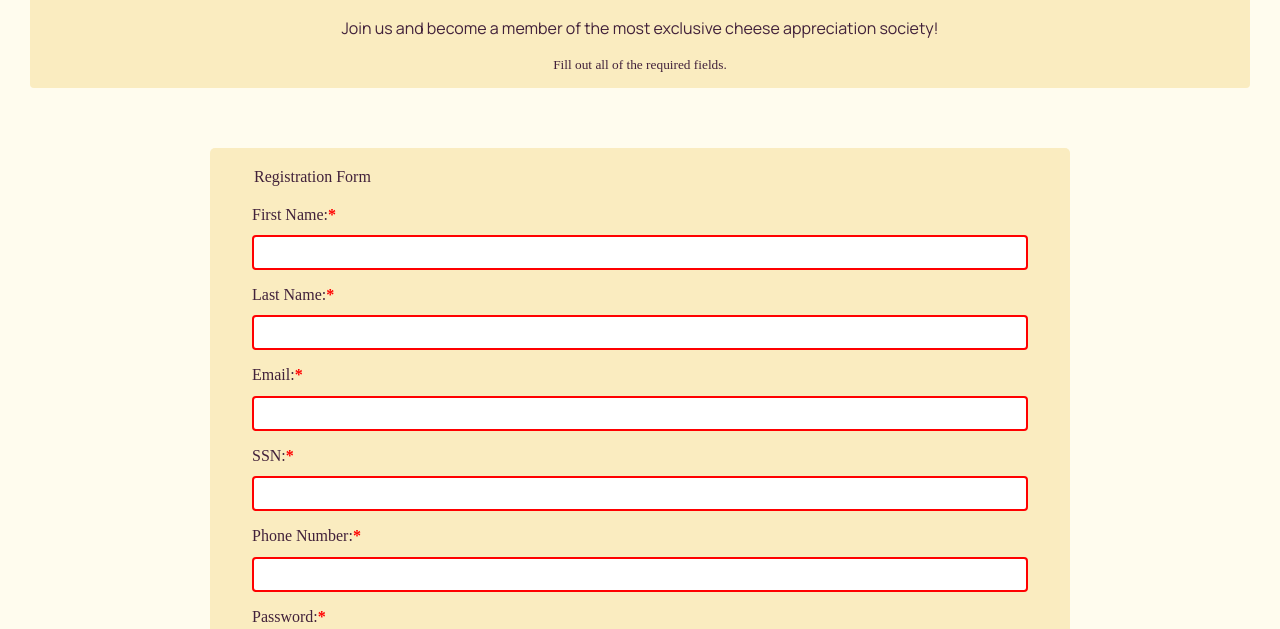
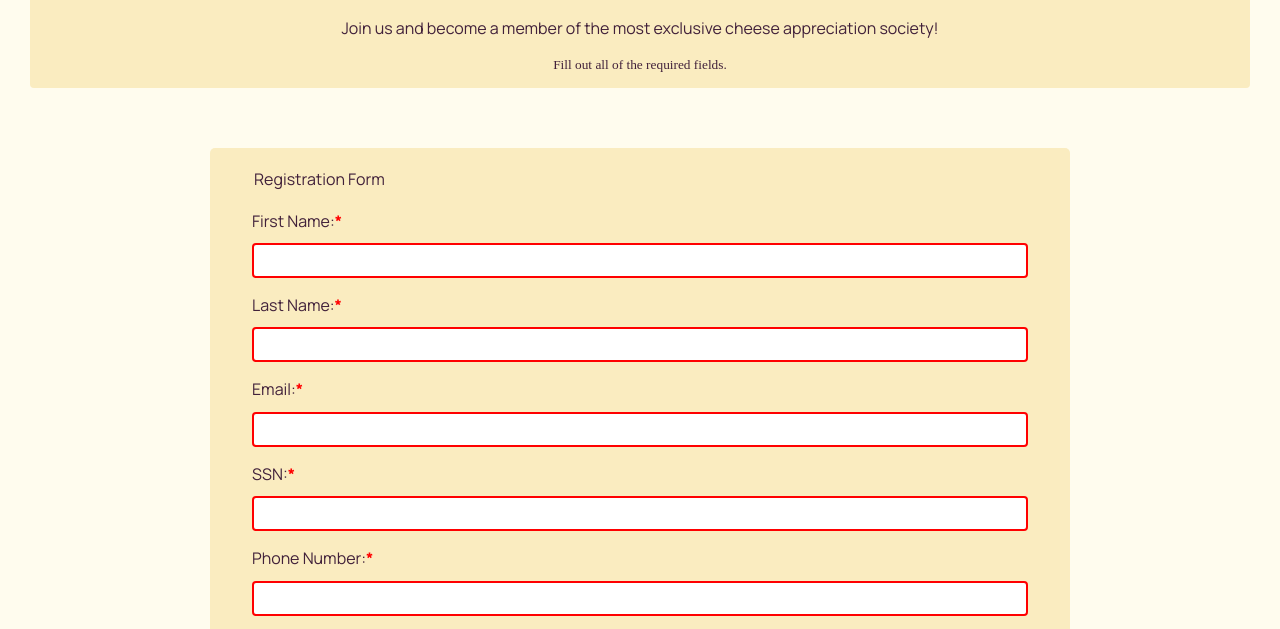
Before and after one commit to Rachel-Chen888/Cheese-Connoisseur-Club, a plain HTML site: page registration.html in a window 1280 px wide. Shown: the part 290-919 px from the top of the page. Drawn offline with Linux system fonts and the light colour scheme; a web font is replaced by a local one.

Commit message:
Added new typography to the registration form.

```diff
--- a/style.css
+++ b/style.css
@@ -18,6 +18,7 @@
     color:#41213a;
     padding: 20px;
     max-width: 900px;
+    font-family: "Manrope", sans-serif;
 }
 
 /*Card*/
```
